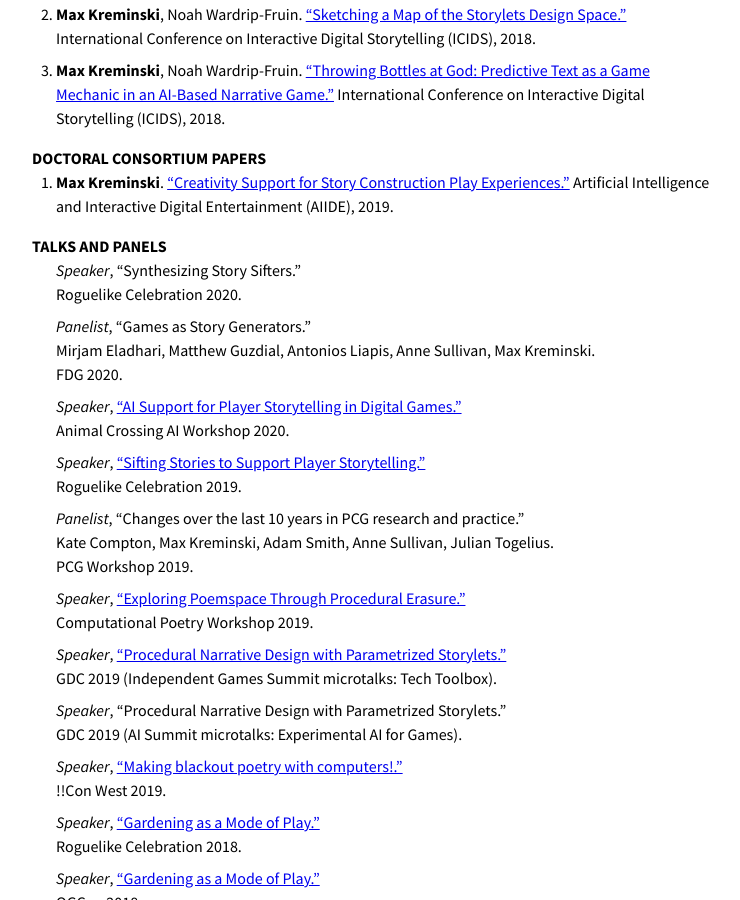
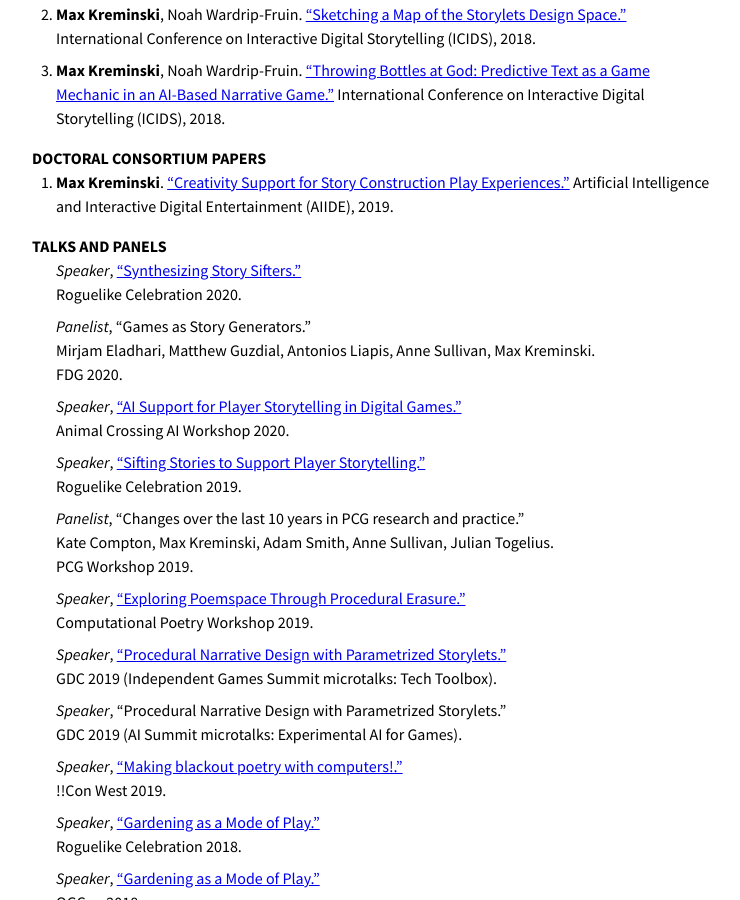
Before and after one commit to mkremins/mkremins.github.io, a Jekyll site: the page built from cv/index.html, in a window 1280 px wide and 900 px high, scrolled down 1714 px. Shown: the whole window, without its empty margins (266-1006 px from the left). Built offline with Jekyll 4.4.1, drawn with Linux system fonts in a browser that asks for light colours; part of the change alters nothing that is shown.

```diff
--- a/_data/talks.json
+++ b/_data/talks.json
@@ -1,7 +1,7 @@
 [
 {
   "title": "Synthesizing Story Sifters",
-  "url": "",
+  "url": "https://www.youtube.com/watch?v=oaDI0lWkedg",
   "year": "2020",
   "venue": "Roguelike Celebration",
   "venue_long": "Roguelike Celebration"
```
